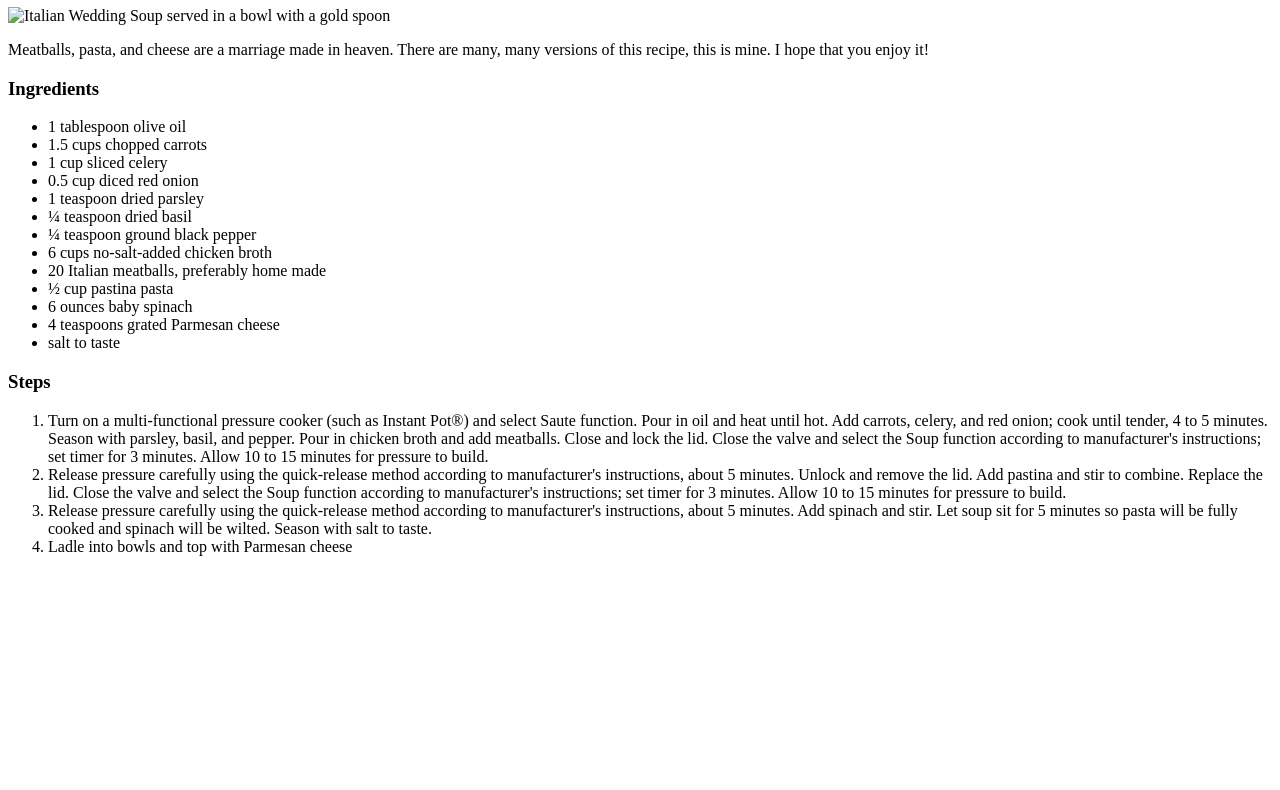
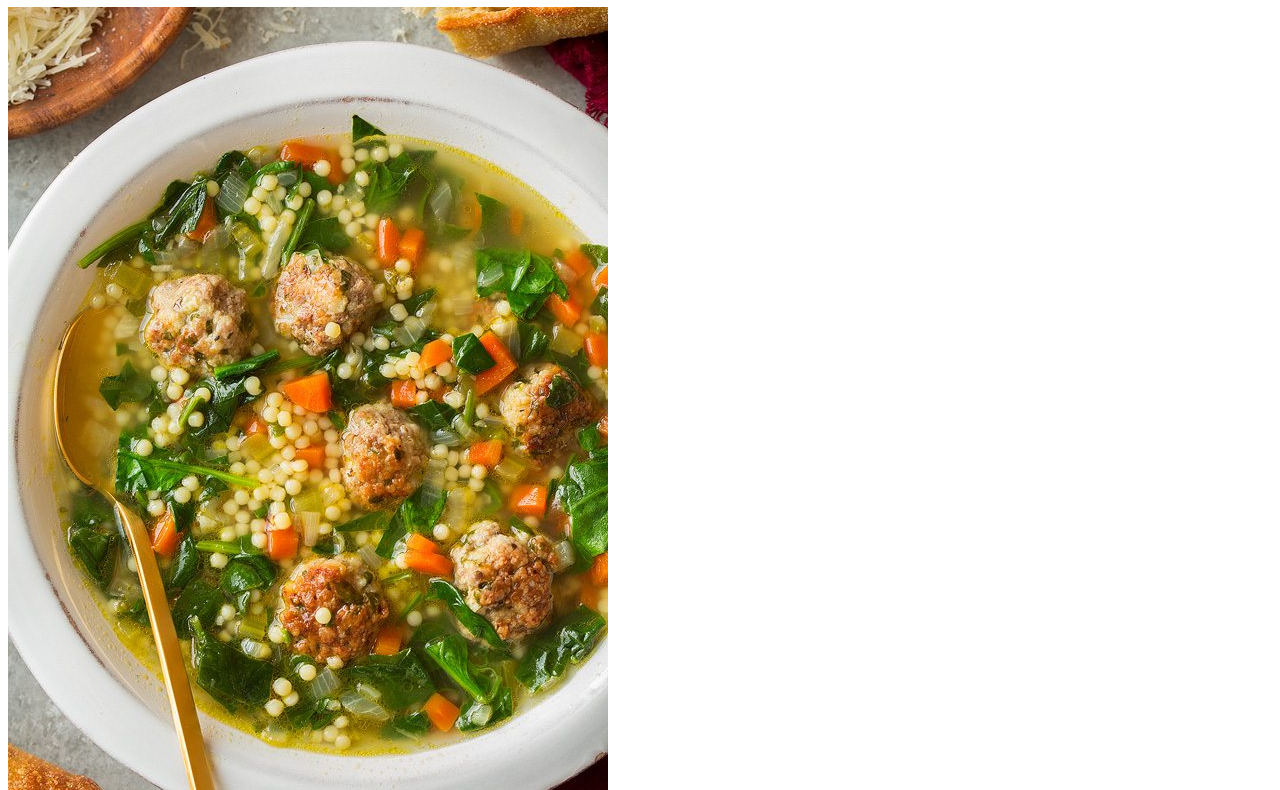
Before and after one commit to JennaGalati/odin-recipes, a plain HTML site: page pages/weddingsoup.html in a window 1280 px wide. Shown: the part 73-863 px from the top of the page. Before the commit the page ends 800 px from the top, so only its background shows below. Drawn offline with Linux system fonts and the light colour scheme.

Commit message:
Completed Page

```diff
--- a/pages/weddingsoup.html
+++ b/pages/weddingsoup.html
@@ -8,7 +8,7 @@
 </head>
 <body>
 <h1>Italian Wedding Soup</h1>
-    <img src="../oding-recipes/images/weddingsoup.jpg"alt="Italian Wedding Soup served in a bowl with a gold spoon">
+    <img src="../Images/weddingsoup.jpg"alt="Italian Wedding Soup served in a bowl with a gold spoon">
         <p>Meatballs, pasta, and cheese are a marriage made in heaven. There are many, many versions of this recipe, this is mine. I hope that you enjoy it!</p>
 <h3>Ingredients</h3>
     <ul>
```
